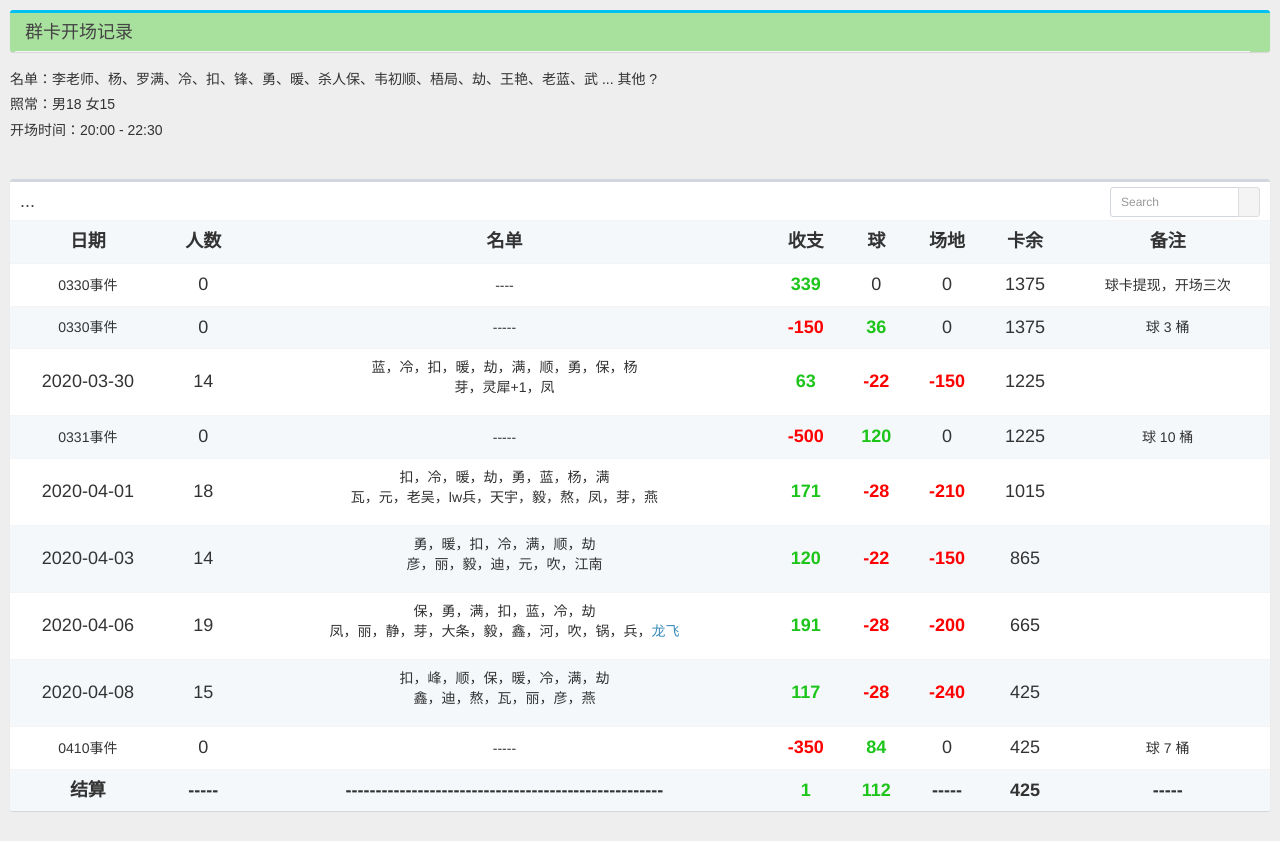
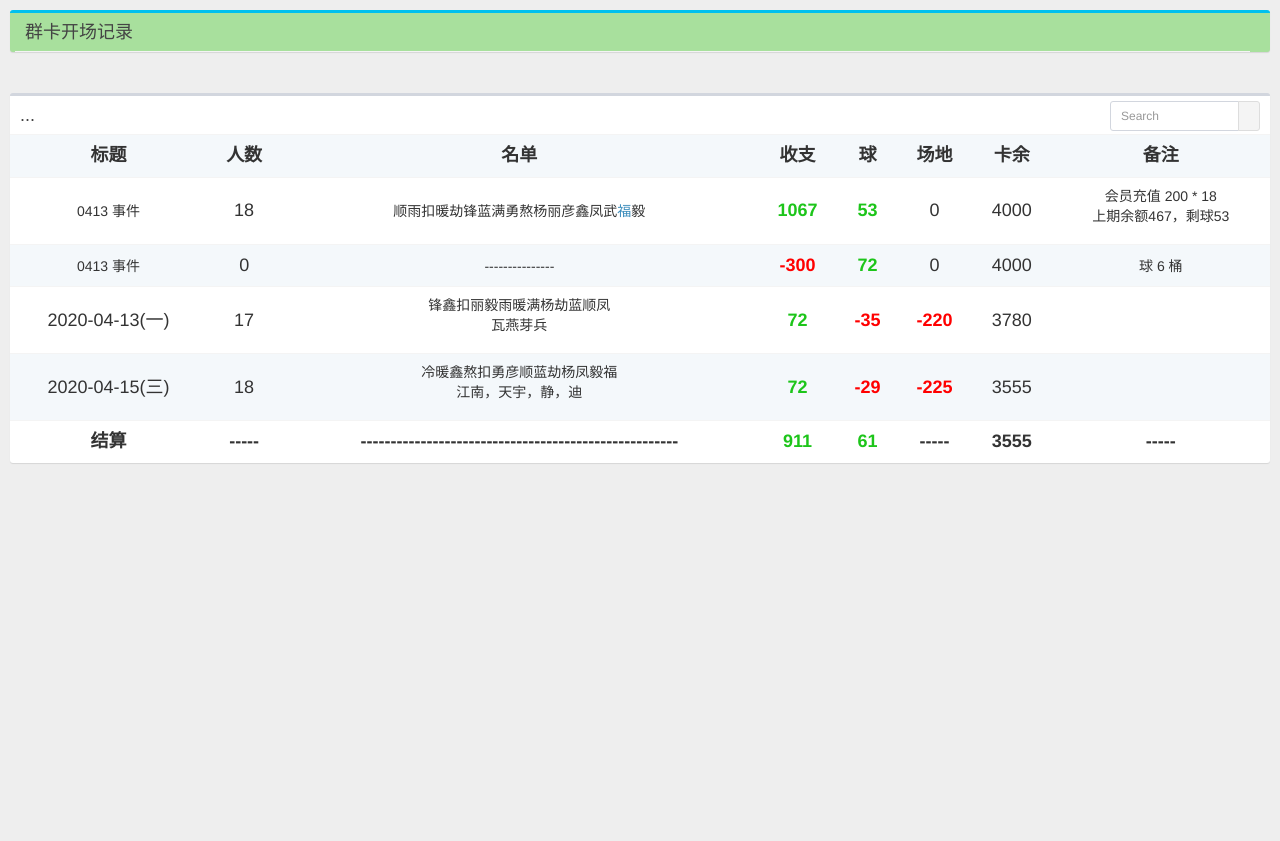
Before and after one commit to zingfj/miaomiao, a plain HTML site: page record.html in a window 1280 px wide. After the commit the page ends 800 px from the top, so only its background shows below. Drawn offline with Linux system fonts and the light colour scheme.

Commit message:
新一期

```diff
--- a/record.html
+++ b/record.html
@@ -59,9 +59,6 @@
 			<h3 class="box-title">群卡开场记录</h3><span id="time_span"></span>
 		</div>
 	</div>
-	<h5>名单：李老师、杨、罗满、冷、扣、锋、勇、暖、杀人保、韦初顺、梧局、劫、王艳、老蓝、武 ... 其他 ?</h5>
-	<h5>照常：男18 女15</h5>
-	<h5>开场时间：20:00 - 22:30</h5>
 	<hr />
 	<div class="box">
 		<div class="box-header">
@@ -81,7 +78,7 @@
 		<div class="box-body table-responsive no-padding">
 			<table class="table table-hover record_table">
 				<tr>
-					<th>日期</th>
+					<th>标题</th>
 					<th>人数</th>
 					<th>名单</th>
 					<th>收支</th>
@@ -107,105 +104,50 @@
 
 	<script>
 		$(function () {
-			var card_total = 1375;
+			var card_total = 4000;
 			var items = [
 				{
-					date: '<span class="small_text">0330事件</span>',
-					peopleNum: 0,
-					names: '----',
-					income: 339,
+					date: '<span class="small_text">0413 事件</span>',
+					peopleNum: 18,
+					names: '顺雨扣暖劫锋蓝满勇熬杨丽彦鑫凤武<a title="李老师">福</a>毅',
+					income: 467 + 18*200 - 3000,
 					areaNum: 0,		// 开场数
 					area: 0,		// 场地总费用
-					ball: 0,
-					others: '<span class="small_text">球卡提现，开场三次</span>',
+					ball: 53,
+					others: '<span class="small_text">会员充值 200 * 18</span><p class="small_text">上期余额467，剩球53</p>',
 					type: 'data'
 				},
 				{
-					date: '<span class="small_text">0330事件</span>',
+					date: '<span class="small_text">0413 事件</span>',
 					peopleNum: 0,
-					names: '-----',
-					income: -150,
+					names: '---------------',
+					income: -6*50,
 					areaNum: 0,		// 开场数
 					area: 0,		// 场地总费用
-					ball: 36,
-					others: '<span class="small_text">球 3 桶</span>',
+					ball: 6*12,
+					others: '<span class="small_text">球 6 桶</span>',
 					type: 'data'
 				},
 				{
-					date: '2020-03-30',
-					peopleNum: 14,
-					names: '蓝，冷，扣，暖，劫，满，顺，勇，保，杨<p>芽，灵犀+1，凤</p>',
-					income: 63,
-					areaNum: 2,		// 开场数
-					area: -150,		// 场地总费用
-					ball: -22,
+					date: '2020-04-13(一)',
+					peopleNum: 17,
+					names: '锋鑫扣丽毅雨暖满杨劫蓝顺凤<p>瓦燕芽兵</p>',
+					income: 18*4,
+					areaNum: 3,		// 开场数
+					area: -220,		// 场地总费用
+					ball: -35,
 					others: '',
 					type: 'data'
 				},
 				{
-					date: '<span class="small_text">0331事件</span>',
-					peopleNum: 0,
-					names: '-----',
-					income: -500,
-					areaNum: 0,		// 开场数
-					area: 0,		// 场地总费用
-					ball: 120,
-					others: '<span class="small_text">球 10 桶</span>',
-					type: 'data'
-				},
-				{
-					date: '2020-04-01',
+					date: '2020-04-15(三)',
 					peopleNum: 18,
-					names: '扣，冷，暖，劫，勇，蓝，杨，满<p>瓦，元，老吴，lw兵，天宇，毅，熬，凤，芽，燕</p>',
-					income: 7*18 + 3 * 15,
+					names: '冷暖鑫熬扣勇彦顺蓝劫杨凤毅福<p>江南，天宇，静，迪</p>',
+					income: 18*4,
 					areaNum: 3,		// 开场数
-					area: -210,		// 场地总费用
-					ball: -28,
+					area: -225,		// 场地总费用
+					ball: -29,
 					others: '',
-					type: 'data'
-				},
-				{
-					date: '2020-04-03',
-					peopleNum: 14,
-					names: '勇，暖，扣，冷，满，顺，劫<p>彦，丽，毅，迪，元，吹，江南</p>',
-					income: 5*18 + 2 * 15,
-					areaNum: 2,		// 开场数
-					area: -150,		// 场地总费用
-					ball: -22,
-					others: '',
-					type: 'data'
-				},
-				{
-					date: '2020-04-06',
-					peopleNum: 19,
-					names: '保，勇，满，扣，蓝，冷，劫<p>凤，丽，静，芽，大条，毅，鑫，河，吹，锅，兵，<a title="早退" style="cursor:pointer">龙飞</a></p>',
-					income: 15*4 + 18*7 + 5,
-					areaNum: 3,		// 开场数
-					area: -200,		// 场地总费用
-					ball: -28,
-					others: '',
-					type: 'data'
-				},
-				{
-					date: '2020-04-08',
-					peopleNum: 15,
-					names: '扣，峰，顺，保，暖，冷，满，劫<p>鑫，迪，熬，瓦，丽，彦，燕</p>',
-					income: 15*3 + 18*4,
-					areaNum: 3,		// 开场数
-					area: -240,		// 场地总费用
-					ball: -28,
-					others: '',
-					type: 'data'
-				},
-				{
-					date: '<span class="small_text">0410事件</span>',
-					peopleNum: 0,
-					names: '-----',
-					income: -50*7,
-					areaNum: 0,		// 开场数
-					area: 0,		// 场地总费用
-					ball: 12*7,
-					others: '<span class="small_text">球 7 桶</span>',
 					type: 'data'
 				},
 			];
```
